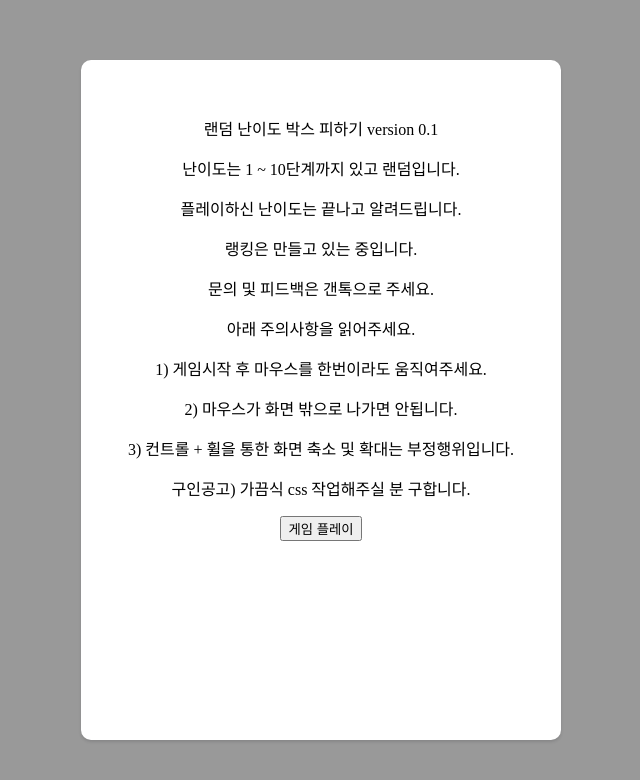
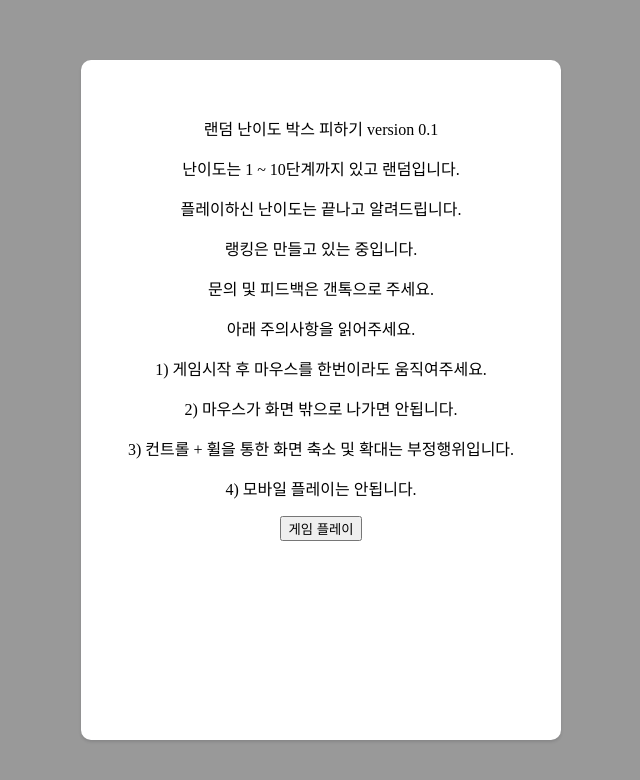
Before and after one commit to DodeIscoding/Web_Game, a plain HTML site: page index.html in a window 1280 px wide. Shown: the whole page, without its empty margins (319-959 px from the left). Drawn offline with Linux system fonts and the light colour scheme.

Commit message:
Add files via upload

```diff
--- a/index.html
+++ b/index.html
@@ -24,7 +24,7 @@
             <p>1) 게임시작 후 마우스를 한번이라도 움직여주세요.</p>
             <p>2) 마우스가 화면 밖으로 나가면 안됩니다.</p>
             <p>3) 컨트롤 + 휠을 통한 화면 축소 및 확대는 부정행위입니다.</p>
-            <p>구인공고) 가끔식 css 작업해주실 분 구합니다.</p>
+            <p>4) 모바일 플레이는 안됩니다.</p>
             <button onclick="game_start()">게임 플레이</button>
         </div>
     </div>
```
